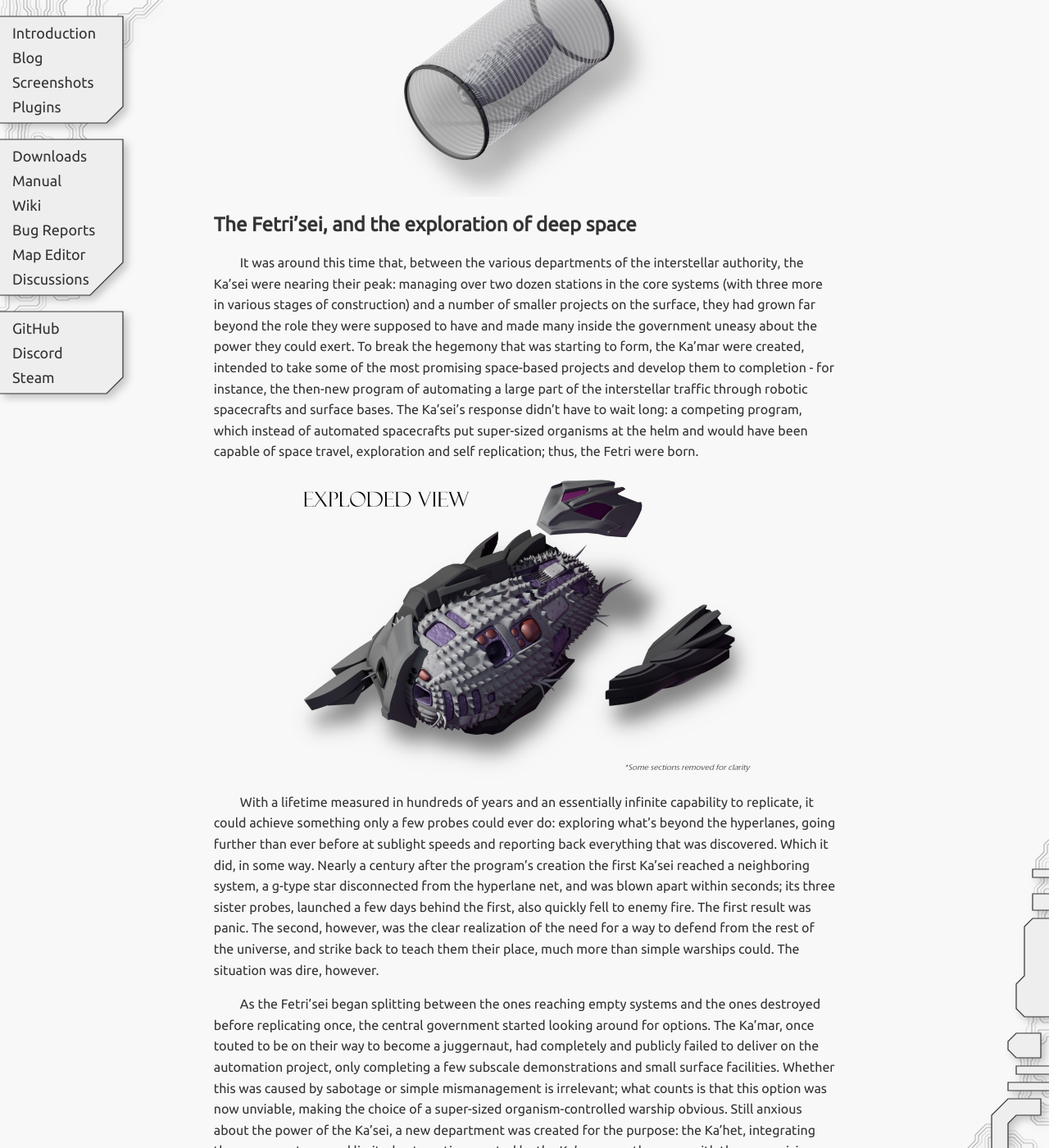
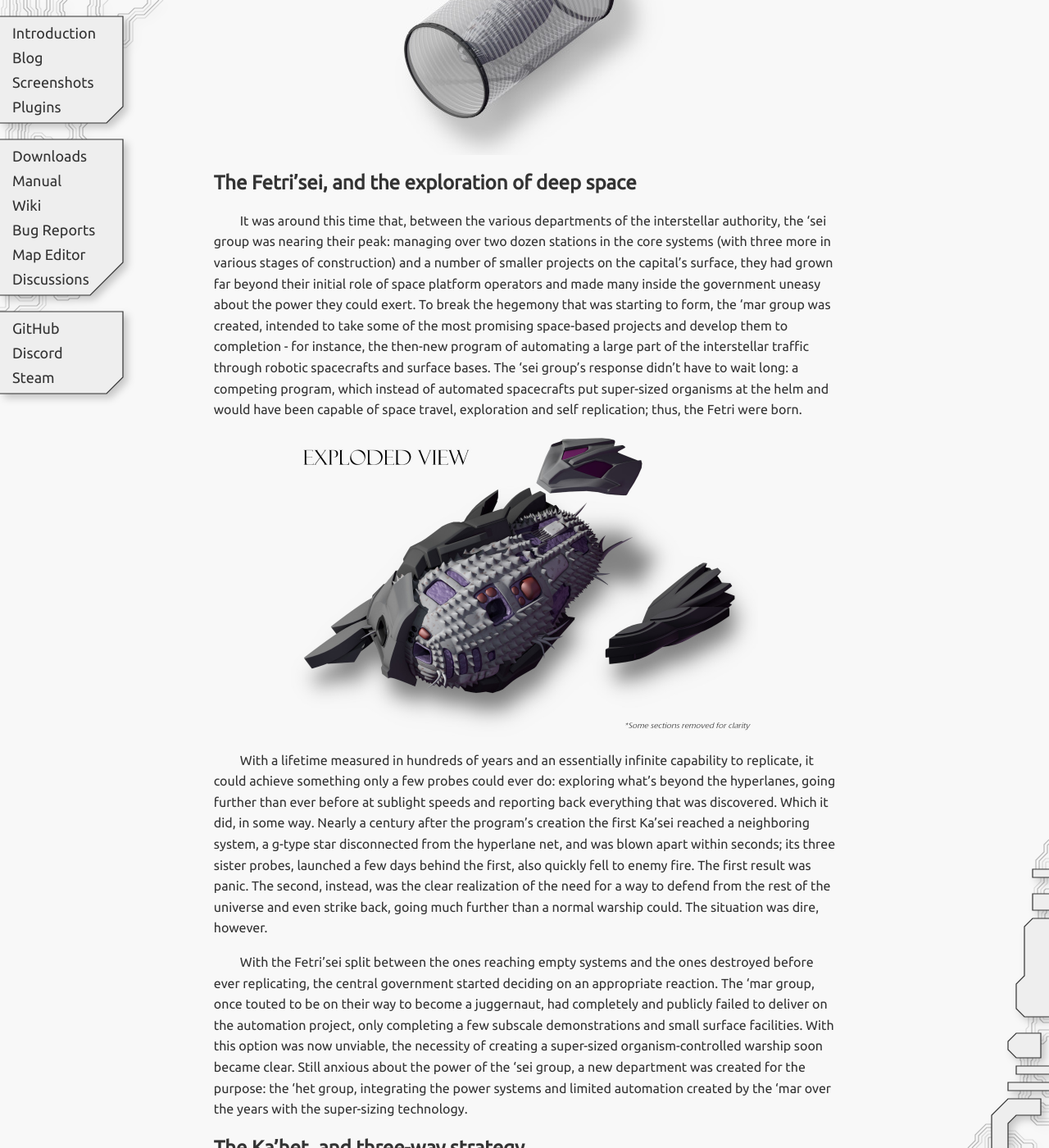
Before and after one commit to endless-sky/endless-sky.github.io, a Jekyll site: the page built from _posts/2023-10-21-beneath-the-shell.md, in a window 1280 px wide and 1400 px high, scrolled down 1034 px. Shown: the whole window at 82% size. Built offline with Jekyll 4.4.1, drawn with Linux system fonts in a browser that asks for light colours; some of the changed text lies outside the part shown.

Commit message:
Rewording and sentence changes

```diff
--- a/_posts/2023-10-21-beneath-the-shell.md
+++ b/_posts/2023-10-21-beneath-the-shell.md
@@ -4,25 +4,25 @@ title: Beneath the shell
 author: Tommaso Becca
 ---
 
-The history of the Ka'het (and their older cousins, the Ka'sei) has always been rather obscure, especially regarding the earlier steps that led to their creation - often leading to misunderstandings regarding the hows and whys behind their construction. It is time to examine the way these two interesting species came to be.
+The history of the Ka'het (and their older cousins, the Ka'sei) has always been rather obscure, even to the engineers working on the project - often leading to misunderstandings regarding the hows and whys behind their construction. It is time to examine the way these two interesting species came to be.
 
 <img class="centered" src="/images/blog/ka-het/header.jpg" width="840" height="350" />
 
 ## Early concepts: the "super-sizing"
 
-The story begins over two centuries before the first Ka'het saw the light; not when the proposal was first conceived (the idea itself is much older, and had always been rejected as outlandish and unfeasible), but when it was first realized, through a tech demo that applied what is known as "super-sizing" an organism. This super-sizing process led to the creation of a three meter long, half a meter wide worm, incapable of sustaining its own weight in a gravitational field or surviving on its own. Though its appearance would be much different from what followed, and it had no functions beyond eating and growing, nothing would have been possible without the breakthroughs of the super-sizing project - as a matter of fact, it wasn't long after this that the Fetri'sei program began to make its first steps.
+The story begins over two centuries before the first Ka'het saw the light; not when the proposal was first conceived, but when it was first realized, through a tech demo that applied what is known as "super-sizing" an organism. This super-sizing process led to the creation of a three meter long, half a meter wide worm, incapable of sustaining its own weight in a gravitational field or surviving on its own. Though its appearance would be much different from what followed, and it had no functions beyond eating and growing, nothing would have been possible without the breakthroughs of the super-sizing project - as a matter of fact, it wasn't long after this that the Fetri'sei program began to make its first steps.
 
 <img class="centered" src="/images/blog/ka-het/super-sized.jpg" width="400" height="300" />
 
 ## The Fetri'sei, and the exploration of deep space
 
-It was around this time that, between the various departments of the interstellar authority, the Ka'sei were nearing their peak: managing over two dozen stations in the core systems (with three more in various stages of construction) and a number of smaller projects on the surface, they had grown far beyond the role they were supposed to have and made many inside the government uneasy about the power they could exert. To break the hegemony that was starting to form, the Ka'mar were created, intended to take some of the most promising space-based projects and develop them to completion - for instance, the then-new program of automating a large part of the interstellar traffic through robotic spacecrafts and surface bases. The Ka'sei's response didn't have to wait long: a competing program, which instead of automated spacecrafts put super-sized organisms at the helm and would have been capable of space travel, exploration and self replication; thus, the Fetri were born.
+It was around this time that, between the various departments of the interstellar authority, the 'sei group was nearing their peak: managing over two dozen stations in the core systems (with three more in various stages of construction) and a number of smaller projects on the capital's surface, they had grown far beyond their initial role of space platform operators and made many inside the government uneasy about the power they could exert. To break the hegemony that was starting to form, the 'mar group was created, intended to take some of the most promising space-based projects and develop them to completion - for instance, the then-new program of automating a large part of the interstellar traffic through robotic spacecrafts and surface bases. The 'sei group's response didn't have to wait long: a competing program, which instead of automated spacecrafts put super-sized organisms at the helm and would have been capable of space travel, exploration and self replication; thus, the Fetri were born.
 
 <img class="centered" src="/images/blog/ka-het/fetri-sei-exploded.jpg" width="570" height="370" />
 
-With a lifetime measured in hundreds of years and an essentially infinite capability to replicate, it could achieve something only a few probes could ever do: exploring what's beyond the hyperlanes, going further than ever before at sublight speeds and reporting back everything that was discovered. Which it did, in some way. Nearly a century after the program's creation the first Ka'sei reached a neighboring system, a g-type star disconnected from the hyperlane net, and was blown apart within seconds; its three sister probes, launched a few days behind the first, also quickly fell to enemy fire. The first result was panic. The second, however, was the clear realization of the need for a way to defend from the rest of the universe, and strike back to teach them their place, much more than simple warships could. The situation was dire, however.
+With a lifetime measured in hundreds of years and an essentially infinite capability to replicate, it could achieve something only a few probes could ever do: exploring what's beyond the hyperlanes, going further than ever before at sublight speeds and reporting back everything that was discovered. Which it did, in some way. Nearly a century after the program's creation the first Ka'sei reached a neighboring system, a g-type star disconnected from the hyperlane net, and was blown apart within seconds; its three sister probes, launched a few days behind the first, also quickly fell to enemy fire. The first result was panic. The second, instead, was the clear realization of the need for a way to defend from the rest of the universe and even strike back, going much further than a normal warship could. The situation was dire, however.
 
-As the Fetri'sei began splitting between the ones reaching empty systems and the ones destroyed before replicating once, the central government started looking around for options. The Ka'mar, once touted to be on their way to become a juggernaut, had completely and publicly failed to deliver on the automation project, only completing a few subscale demonstrations and small surface facilities. Whether this was caused by sabotage or simple mismanagement is irrelevant; what counts is that this option was now unviable, making the choice of a super-sized organism-controlled warship obvious. Still anxious about the power of the Ka'sei, a new department was created for the purpose: the Ka'het, integrating the power systems and limited automation created by the Ka'mar over the years with the super-sizing technology.
+With the Fetri'sei split between the ones reaching empty systems and the ones destroyed before ever replicating, the central government started deciding on an appropriate reaction. The 'mar group, once touted to be on their way to become a juggernaut, had completely and publicly failed to deliver on the automation project, only completing a few subscale demonstrations and small surface facilities. With this option was now unviable, the necessity of creating a super-sized organism-controlled warship soon became clear. Still anxious about the power of the 'sei group, a new department was created for the purpose: the 'het group, integrating the power systems and limited automation created by the 'mar over the years with the super-sizing technology.
 
 ## The Ka'het, and three-way strategy
 
```
